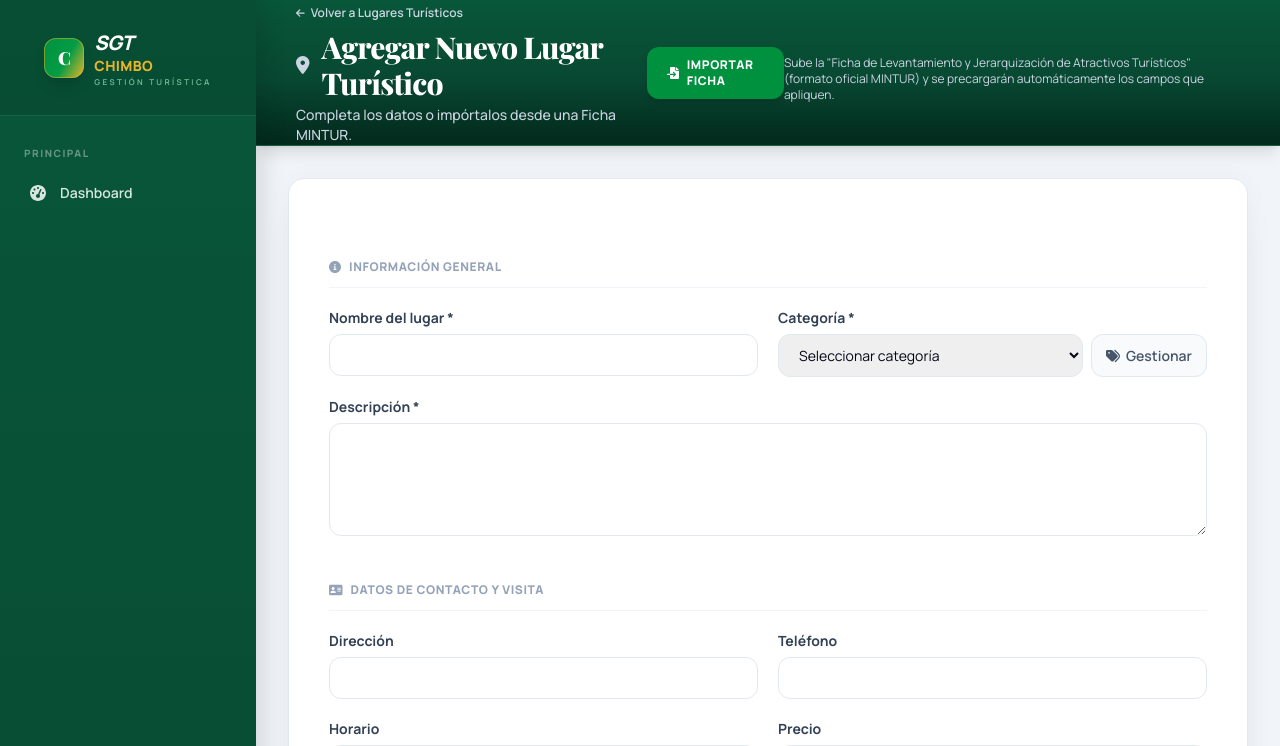
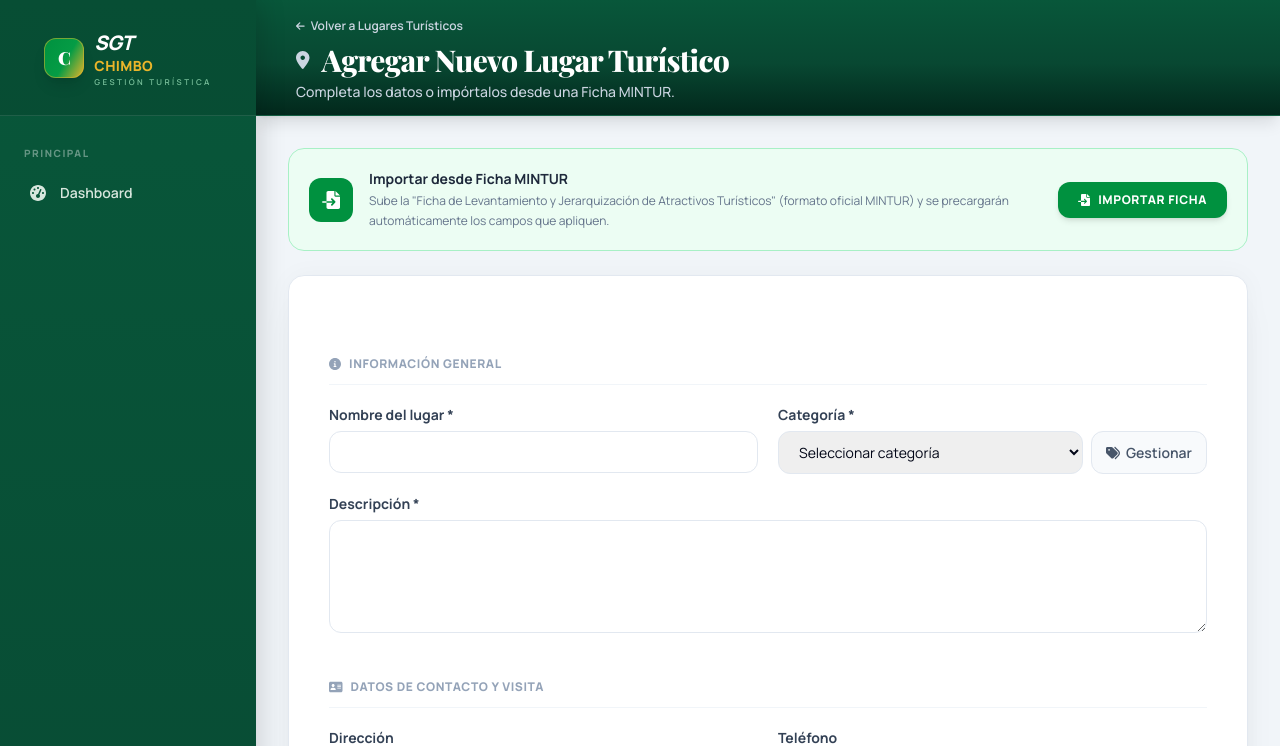
Before and after one commit to Dylansalaza/SGT-Chimbo-Ciudad-Magica, a Laravel app: template backend/resources/views/admin/lugares/create.blade.php in a window 1280 px wide. Shown: the top 746 px of the page. Run offline with Laravel 12, Linux system fonts and the light colour scheme; the template is opened without the code that fills it, so the values that code supplies are empty; parts of the project's set-up code (start-up, migrations or seed data) failed here and were passed over; some libraries are stand-ins or nearby versions.

Commit message:
style(admin): rediseñar el bloque "Importar Ficha" como callout claro
En la vista de "Agregar Lugar", el boton "Importar Ficha" y su texto de ayuda
estaban sueltos y apretados sobre la cabecera verde. Se mueven a un callout
destacado al inicio del formulario: caja verde suave con icono, titulo
"Importar desde Ficha MINTUR", descripcion y el boton alineado a la derecha.
Se conservan los IDs que usa el JS (importarFichaBtn, fichaInput,
importarFichaTexto, importarFichaAyuda), asi que la funcionalidad no cambia.

Co-Authored-By: Claude Opus 4.8 <noreply@anthropic.com>

```diff
--- a/backend/resources/views/admin/lugares/create.blade.php
+++ b/backend/resources/views/admin/lugares/create.blade.php
@@ -15,23 +15,33 @@
                 </h1>
                 <p class="text-sm text-slate-300 font-medium">Completa los datos o impórtalos desde una Ficha MINTUR.</p>
             </div>
+        </div>
+    </div>
 
-            {{-- 📥 Botón para precargar el formulario desde una Ficha MINTUR (.xlsx/.xlsm).
+    <div class="p-8 w-full">
+        <div class="max-w-5xl mx-auto space-y-6">
+
+            {{-- 📥 Atajo: precargar el formulario desde una Ficha MINTUR (.xlsx/.xlsm).
                  No crea el lugar automáticamente: solo llena los campos de abajo para
-                 que el admin los revise y luego presione "Agregar Lugar". --}}
-            <label id="importarFichaBtn" class="inline-flex items-center gap-2 px-5 py-2.5 bg-green-600 hover:bg-green-700 text-white rounded-xl text-xs font-black uppercase tracking-wider cursor-pointer transition shadow-md self-start sm:self-center">
+                 que el admin los revise antes de presionar "Agregar Lugar". --}}
+            <div class="flex flex-col sm:flex-row sm:items-center gap-4 bg-green-50 border border-green-200 rounded-2xl p-5">
+                <span class="grid place-items-center w-11 h-11 rounded-xl bg-green-600 text-white text-lg shrink-0">
+                    <i class="fas fa-file-import"></i>
+                </span>
+                <div class="flex-1 min-w-0">
+                    <p class="text-sm font-bold text-slate-800">Importar desde Ficha MINTUR</p>
+                    <p id="importarFichaAyuda" class="text-xs text-slate-500 mt-0.5 leading-relaxed">
+                        Sube la "Ficha de Levantamiento y Jerarquización de Atractivos Turísticos" (formato oficial MINTUR) y se precargarán automáticamente los campos que apliquen.
+                    </p>
+                </div>
+                <label id="importarFichaBtn" class="inline-flex items-center justify-center gap-2 px-5 py-2.5 bg-green-600 hover:bg-green-700 text-white rounded-xl text-xs font-black uppercase tracking-wider cursor-pointer transition shadow-md shrink-0 self-start sm:self-center whitespace-nowrap">
                     <i class="fas fa-file-import"></i>
                     <span id="importarFichaTexto">Importar Ficha</span>
                     <input type="file" id="fichaInput" accept=".xlsx,.xlsm,.xls" class="hidden">
                 </label>
             </div>
-        <p id="importarFichaAyuda" class="text-xs text-slate-300 mt-3 max-w-2xl">
-            Sube la "Ficha de Levantamiento y Jerarquización de Atractivos Turísticos" (formato oficial MINTUR) y se precargarán automáticamente los campos que apliquen.
-        </p>
-    </div>
 
-    <div class="p-8 w-full">
-        <div class="bg-white rounded-2xl card-premium-shadow max-w-5xl mx-auto">
+            <div class="bg-white rounded-2xl card-premium-shadow">
                 <form method="POST" action="{{ route('admin.lugares.store') }}" id="lugarForm" class="p-8 sm:p-10 space-y-10">
                 @csrf
 
@@ -153,6 +163,7 @@
                     </a>
                 </div>
                 </form>
+            </div>
         </div>
     </div>
 </div>
```
Lines whose indentation alone changed are shown as unchanged.
